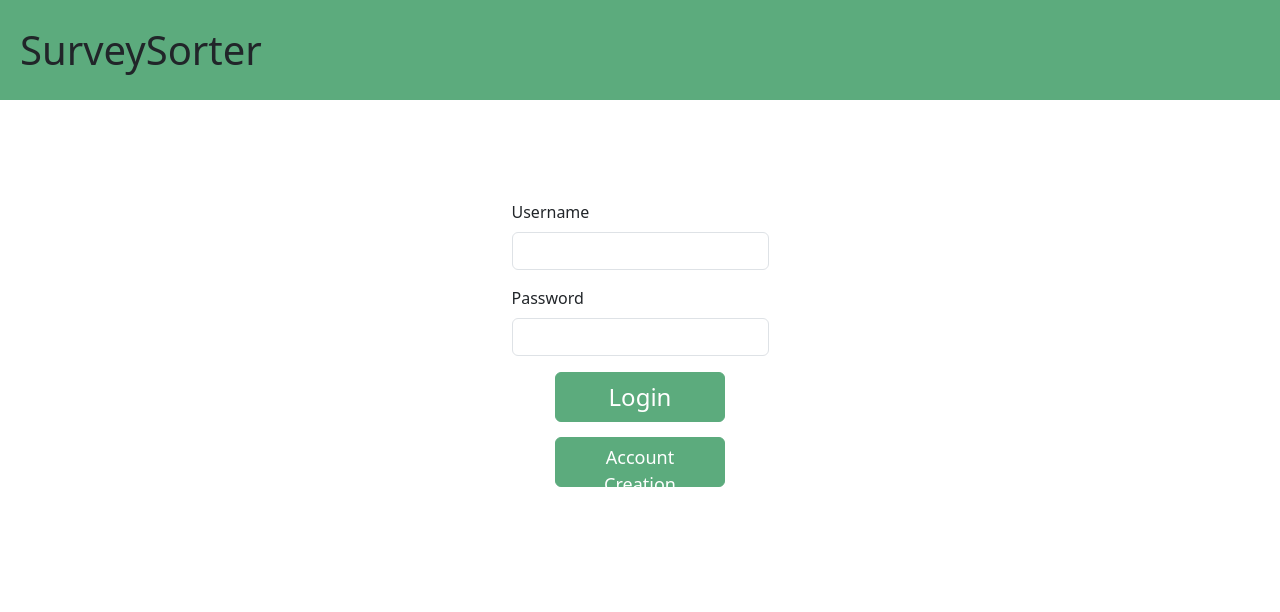
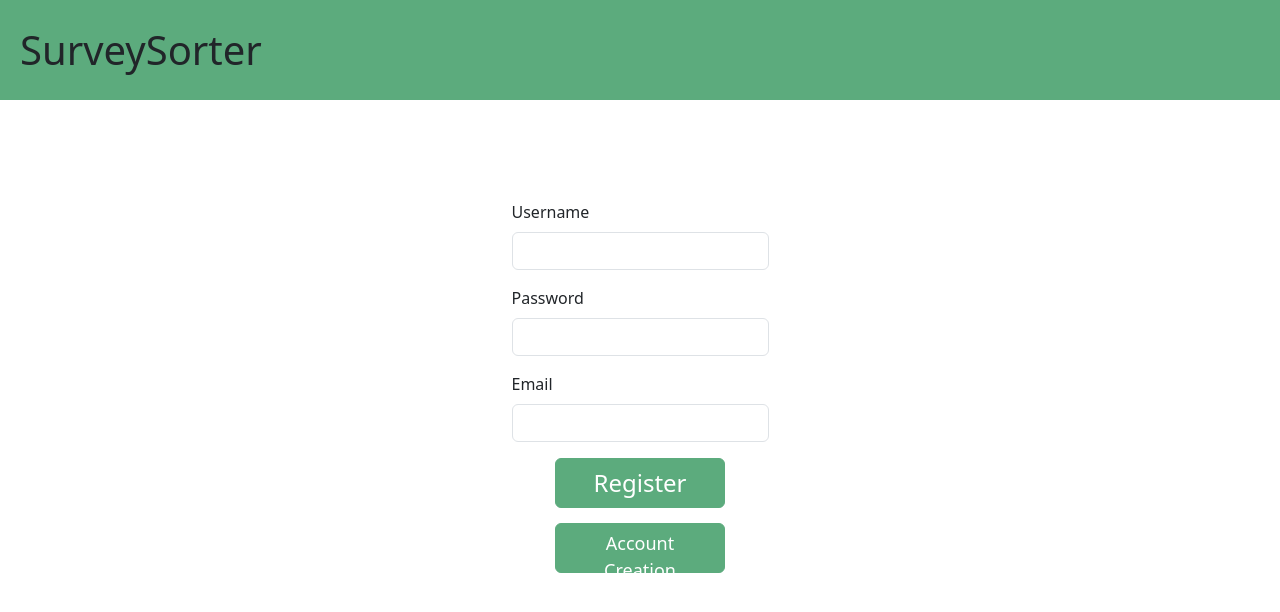
Before and after one commit to AppleVine/survey_app_frontend, a React (Create React App) app: page /register in a window 1280 px wide. Shown: the top 612 px of the page. Built offline with nearby package versions, Linux system fonts and the light colour scheme.

Commit message:
Implement user registration form and integrate with backend API

```diff
--- a/src/pages/Login.jsx
+++ b/src/pages/Login.jsx
@@ -19,11 +19,6 @@ const handlePasswordChange = (event) => {
 const handleSubmit = (event) => {
   event.preventDefault();
 
-  const passwordRegex = /^(?=.*[A-Za-z])(?=.*\d)[A-Za-z\d]{8,20}$/;
-  if (!passwordRegex.test(password)) {
-    // Display an error message or take appropriate action for invalid password
-    return;
-  }
 
   const userData = {
     "email": username,
--- a/src/pages/TempRegister.jsx
+++ b/src/pages/TempRegister.jsx
@@ -2,11 +2,12 @@ import React, { useState } from 'react';
 import Header from "../components/header";
 import 'bootstrap/dist/css/bootstrap.min.css';
 import Button from 'react-bootstrap/Button';
-import "./TempRegister"
+import { createUser } from '../services/userServices';
 
 export default function RegisterPage() {
   const [username, setUsername] = useState('');
   const [password, setPassword] = useState('');
+  const [email, setEmail] = useState('');
 
 const handleUsernameChange = (event) => {
   setUsername(event.target.value);
@@ -16,23 +17,35 @@ const handlePasswordChange = (event) => {
   setPassword(event.target.value);
 };
 
-const handleSubmit = (event) => {
+const handleEmailChange = (event) => {
+  setEmail(event.target.value);
+};
+
+const handleSubmit = async (event) => {
   event.preventDefault();
 
-  const passwordRegex = /^(?=.*[A-Za-z])(?=.*\d)[A-Za-z\d]{8,20}$/;
-  if (!passwordRegex.test(password)) {
-    // Display an error message or take appropriate action for invalid password
-    return;
+  const userData = {
+    username: username,
+    password: password,
+    email: email,
+  };
+
+  try {
+    const response = await createUser(userData);
+    console.log('Registration successful:', response);
+  } catch (error) {
+    console.log('Registration error:', error);
   }
-
-  const userData = {
-    "email": username,
-    "password": password,
-  };
 
   console.log(JSON.stringify(userData));
 
+  // Reset form values
+  setUsername('');
+  setPassword('');
+  setEmail('');
 };
+
+
 
   return (
     <div>
@@ -41,18 +54,43 @@ const handleSubmit = (event) => {
         <form>
           <div className="mb-3">
             <label className="form-label">Username</label>
-            <input type="text" className="form-control" id="exampleFormControlInput1" value={username} onChange={handleUsernameChange} />
+            <input
+              type="text"
+              className="form-control"
+              id="exampleFormControlInput1"
+              value={username}
+              onChange={handleUsernameChange}
+            />
           </div>
           <div className="mb-3">
             <label className="form-label">Password</label>
-            <input type="password" className="form-control" id="exampleFormControlInput2" value={password} onChange={handlePasswordChange} />
+            <input
+              type="password"
+              className="form-control"
+              id="exampleFormControlInput2"
+              value={password}
+              onChange={handlePasswordChange}
+            />
           </div>
-          <Button type="submit" variant="primary" onClick={handleSubmit}>Login</Button>
+          <div className="mb-3">
+            <label className="form-label">Email</label>
+            <input
+              type="email"
+              className="form-control"
+              id="exampleFormControlInput3"
+              value={email}
+              onChange={handleEmailChange}
+            />
+          </div>
+          <Button type="submit" variant="primary" onClick={handleSubmit}>
+            Register
+          </Button>
         </form>
 
-        <Button className="account" variant="primary">Account Creation</Button>
+        <Button className="account" variant="primary">
+          Account Creation
+        </Button>
       </div>
     </div>
   );
-
 }
--- /dev/null
+++ b/src/services/userServices.jsx
@@ -0,0 +1,14 @@
+const api = 'http://localhost:3000/admin';
+
+export async function createUser(data) {
+  const response = await fetch(`${api}/register`, {
+    method: 'POST',
+    headers: {
+      'Content-type': 'application/json',
+    },
+    body: JSON.stringify(data),
+  });
+  const json = await response.json();
+  console.log(json);
+  return json;
+}
```
Also changed, not shown: 1 other file (tests, documents, lock files or other folders).
